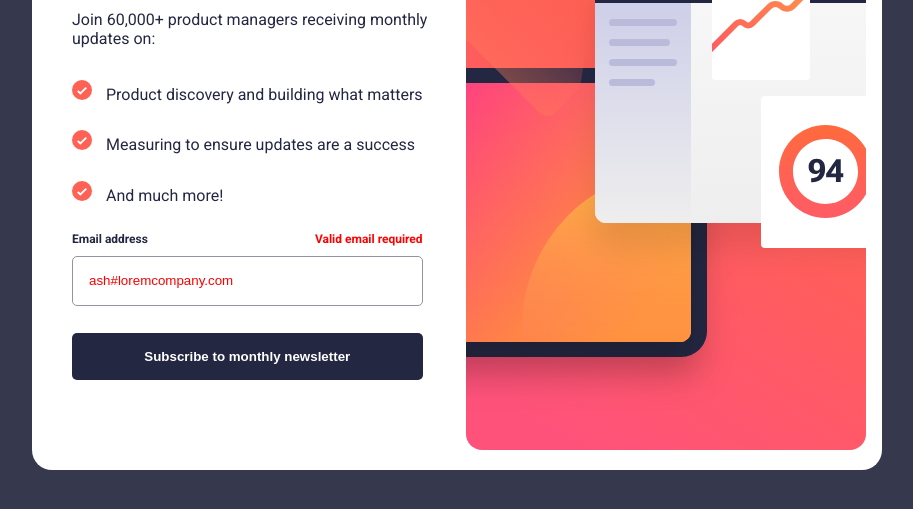
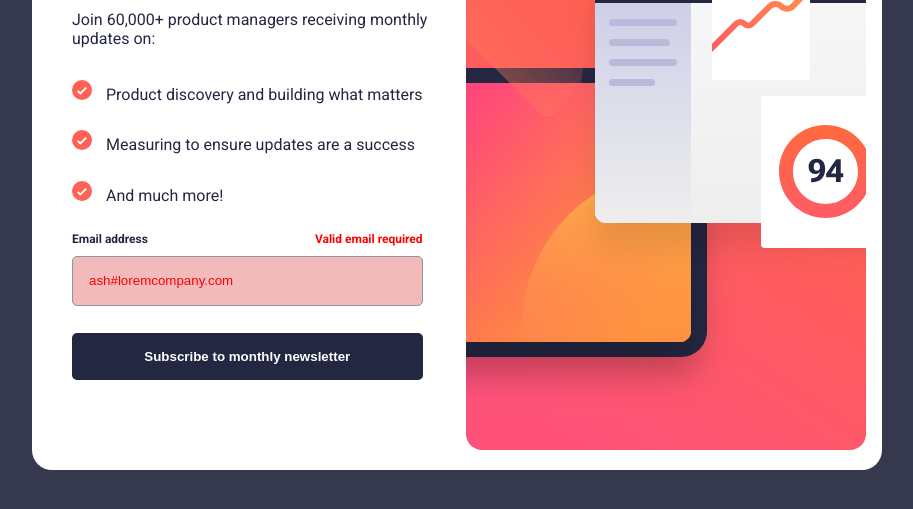
Before and after one commit to michaelr47/Newsletter-Form, a plain HTML site: page index.html in a window 1280 px wide. Both pictures are taken after a click on the button "Subscribe to monthly newsletter". Shown: the part 245-754 px from the top of the page, without its empty margins (183-1096 px from the left). Drawn offline with Linux system fonts and the light colour scheme.

Commit message:
add background color on email input

```diff
--- a/index.js
+++ b/index.js
@@ -18,6 +18,7 @@ subscribeButton.addEventListener('click', () => {
     } else {
         emailInput.placeholder = 'ash#loremcompany.com';
         emailInput.classList.add('errorPlaceholder');
+        emailInput.classList.add('backgroundError');
         errorMessage.classList.remove('hidden');
     };
 
--- a/styles.css
+++ b/styles.css
@@ -98,15 +98,18 @@ article p {
 .email:focus {
     outline: 1px solid var(--darkGray);
 }
-.errorPlaceholder::placeholder {
+.errorPlaceholder::placeholder, .errorMessage {
     color: red;
+}
+.backgroundError {
+    transition: all .5s ease;
+    background-color: rgb(242, 186, 186);
 }
 
 .emailContainer label, .errorMessage {
     font-size: 12px;
     font-weight: 700;
 }
-.errorMessage { color: red; }
 
 .emailContainer input {
     margin: 10px 0px 0px;
```
